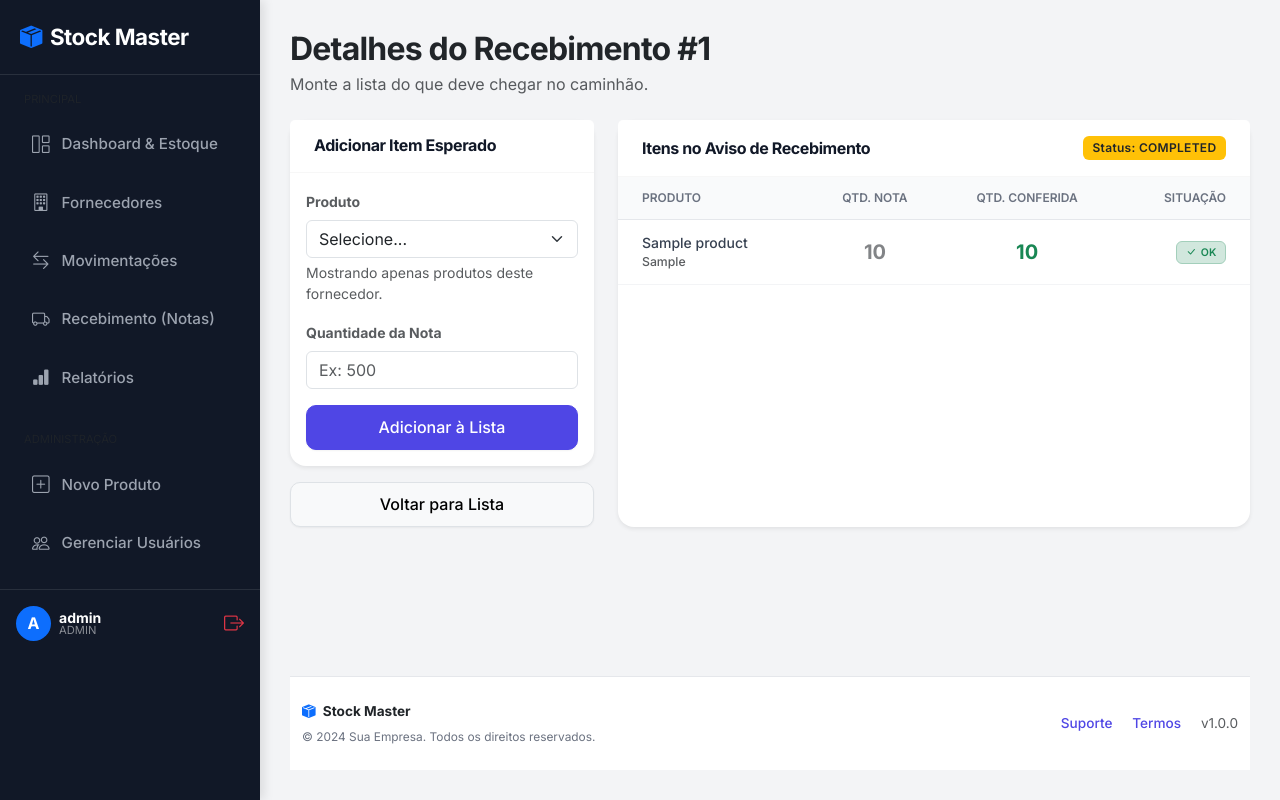
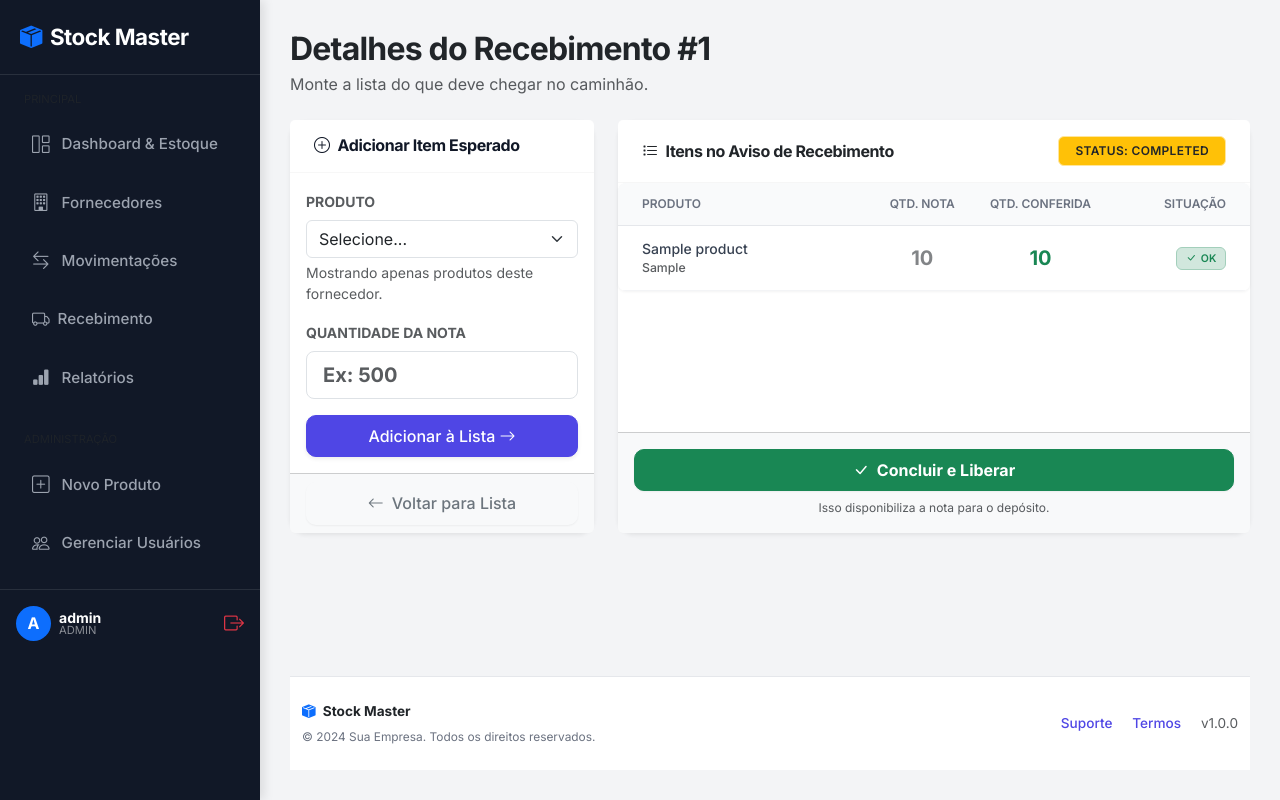
Before and after one commit to EngSivaldo/stock-master-uninter, a Flask app: page /orders/1 in a window 1280 px wide. Run offline with Flask 3, Linux system fonts and the light colour scheme; a user stored in the database is signed in; tables that the repository leaves empty hold one stand-in row (values such as "Sample post").

Commit message:
feat: Ajustes visuais responsivos e validacao de duplicidade no Recebimento (WMS)

```diff
--- a/app/blueprints/inventory/routes.py
+++ b/app/blueprints/inventory/routes.py
@@ -10,6 +10,13 @@ from flask import current_app # Para acessar a config da pasta
 from werkzeug.utils import secure_filename
 
 inventory_bp = Blueprint('inventory', __name__)
+
+# --- NOVIDADE: Injetor de Contadores para o Menu ---
+@inventory_bp.context_processor
+def inject_pending_counts():
+    # Conta quantos pedidos estão esperando conferência
+    pending_count = PurchaseOrder.query.filter_by(status='pending').count()
+    return dict(pending_orders_count=pending_count)
 
 @inventory_bp.route('/')
 @login_required
@@ -350,23 +357,55 @@ def new_order():
 
     if request.method == 'POST':
         supplier_id = request.form.get('supplier_id')
-        invoice_number = request.form.get('invoice_number')
+        invoice_number = request.form.get('invoice_number').strip() # .strip() remove espaços acidentais
 
-        # Cria o Cabeçalho do Pedido
+        # --- TRAVA DE DUPLICIDADE (REFORÇADA) ---
+        # Verifica se JÁ EXISTE um pedido com esse número para esse fornecedor
+        # .count() > 0 é a forma mais rápida de checar existência
+        exists = PurchaseOrder.query.filter_by(
+            supplier_id=supplier_id,
+            invoice_number=invoice_number
+        ).first()
+
+        if exists:
+            flash(f'ERRO CRÍTICO: A Nota Fiscal "{invoice_number}" já está cadastrada para este fornecedor!', 'danger')
+            return render_template('inventory/order_form.html', suppliers=suppliers)
+        # ----------------------------------------
+
+        # Cria o Cabeçalho
         order = PurchaseOrder(
             supplier_id=supplier_id,
             invoice_number=invoice_number,
-            status='pending', # Nasce pendente esperando o caminhão
+            status='pending',
             created_by_id=current_user.id
         )
 
         db.session.add(order)
         db.session.commit()
 
-        # Redireciona para a tela de adicionar itens neste pedido
         return redirect(url_for('inventory.order_details', id=order.id))
 
     return render_template('inventory/order_form.html', suppliers=suppliers)
+
+# --- NOVA ROTA: LIMPEZA INTELIGENTE ---
+@inventory_bp.route('/orders/<int:id>/smart_exit')
+@login_required
+def smart_exit(id):
+    """
+    Se o usuário sair da tela e o pedido estiver vazio, a gente apaga.
+    Se tiver itens, a gente só volta para a lista.
+    """
+    order = PurchaseOrder.query.get_or_404(id)
+
+    # Se não tem itens e ainda está pendente, é LIXO. Apaga.
+    if not order.items and order.status == 'pending':
+        db.session.delete(order)
+        db.session.commit()
+        flash('Recebimento cancelado pois estava vazio.', 'info')
+    else:
+        flash('Recebimento salvo e liberado para conferência.', 'success')
+
+    return redirect(url_for('inventory.orders_list'))
 
 @inventory_bp.route('/orders/<int:id>', methods=['GET', 'POST'])
 @login_required
@@ -398,6 +437,26 @@ def order_details(id):
         return redirect(url_for('inventory.order_details', id=id))
 
     return render_template('inventory/order_details.html', order=order, products=products)
+
+
+@inventory_bp.route('/orders/<int:id>/delete', methods=['POST'])
+@login_required
+def delete_order(id):
+    order = PurchaseOrder.query.get_or_404(id)
+
+    # Só permite excluir se estiver Pendente (segurança)
+    if order.status == 'pending':
+        try:
+            db.session.delete(order)
+            db.session.commit()
+            flash('Recebimento excluído com sucesso.', 'success')
+        except Exception as e:
+            db.session.rollback()
+            flash('Erro ao excluir.', 'danger')
+    else:
+        flash('Não é possível excluir um recebimento já finalizado.', 'warning')
+
+    return redirect(url_for('inventory.orders_list'))
 
 # --- ROTA DE CONFERÊNCIA (USADA PELO FUNCIONÁRIO NO DEPÓSITO) ---
 
--- a/app/templates/base.html
+++ b/app/templates/base.html
@@ -40,7 +40,18 @@
             </a>
 
             <a href="{{ url_for('inventory.orders_list') }}" class="nav-link {% if 'orders' in request.endpoint %}active{% endif %}">
-                <i class="bi bi-truck"></i> Recebimento (Notas)
+                <div class="d-flex w-100 justify-content-between align-items-center">
+                    <div class="d-flex align-items-center">
+                        <i class="bi bi-truck me-2"></i>
+                        Recebimento
+                    </div>
+
+                    {% if pending_orders_count and pending_orders_count > 0 %}
+                    <span class="badge bg-danger rounded-pill shadow-sm animate-pulse" style="font-size: 0.7rem;">
+                        {{ pending_orders_count }}
+                    </span>
+                    {% endif %}
+                </div>
             </a>
 
             <a href="{{ url_for('main.report') }}" class="nav-link {% if request.endpoint == 'main.report' %}active{% endif %}">
--- a/app/templates/inventory/order_details.html
+++ b/app/templates/inventory/order_details.html
@@ -4,15 +4,16 @@
 
 {% block content %}
 <div class="row g-4">
-    <div class="col-md-4">
-        <div class="card border-0 shadow-sm">
+
+    <div class="col-lg-4">
+        <div class="card border-0 shadow-sm sticky-top" style="top: 20px; z-index: 10;">
             <div class="card-header bg-white py-3">
-                <h6 class="mb-0 fw-bold">Adicionar Item Esperado</h6>
+                <h6 class="mb-0 fw-bold"><i class="bi bi-plus-circle me-2"></i>Adicionar Item Esperado</h6>
             </div>
             <div class="card-body">
                 <form method="POST">
                     <div class="mb-3">
-                        <label class="form-label small fw-bold text-muted">Produto</label>
+                        <label class="form-label small fw-bold text-muted text-uppercase">Produto</label>
                         <select name="product_id" class="form-select" required>
                             <option value="">Selecione...</option>
                             {% for p in products %}
@@ -22,35 +23,58 @@
                         <div class="form-text small">Mostrando apenas produtos deste fornecedor.</div>
                     </div>
                     <div class="mb-3">
-                        <label class="form-label small fw-bold text-muted">Quantidade da Nota</label>
-                        <input type="number" name="quantity" class="form-control" placeholder="Ex: 500" required>
+                        <label class="form-label small fw-bold text-muted text-uppercase">Quantidade da Nota</label>
+                        <input type="number" name="quantity" class="form-control form-control-lg fw-bold" placeholder="Ex: 500" required>
                     </div>
                     <div class="d-grid">
-                        <button type="submit" class="btn btn-primary">Adicionar à Lista</button>
+                        <button type="submit" class="btn btn-primary shadow-sm py-2">
+                            Adicionar à Lista <i class="bi bi-arrow-right"></i>
+                        </button>
                     </div>
                 </form>
             </div>
+            <div class="card-footer bg-light">
+                <div class="d-grid">
+                    <a href="{{ url_for('inventory.orders_list') }}" class="btn btn-outline-secondary border-0">
+                        <i class="bi bi-arrow-left me-2"></i>Voltar para Lista
+                    </a>
                 </div>
-
-        <div class="d-grid mt-3">
-            <a href="{{ url_for('inventory.orders_list') }}" class="btn btn-light border">Voltar para Lista</a>
+            </div>
         </div>
     </div>
 
-    <div class="col-md-8">
+    <div class="col-lg-8">
         <div class="card border-0 shadow-sm h-100">
-            <div class="card-header bg-white py-3 d-flex justify-content-between align-items-center">
-                <h6 class="mb-0 fw-bold">Itens no Aviso de Recebimento</h6>
-                <span class="badge bg-warning text-dark">Status: {{ order.status|upper }}</span>
+
+            <div class="card-header bg-white py-3 d-flex flex-column flex-md-row justify-content-between align-items-center gap-3">
+                <h6 class="mb-0 fw-bold text-dark">
+                    <i class="bi bi-list-task me-2"></i>Itens no Aviso de Recebimento
+                </h6>
+
+                <div class="d-flex align-items-center gap-2">
+                    <span class="badge bg-warning text-dark border border-warning-subtle px-3 py-2">
+                        STATUS: {{ order.status|upper }}
+                    </span>
+
+                    {% if order.status == 'pending' %}
+                    <a href="https://wa.me/?text=📦 *Novo Recebimento Cadastrado!*%0A%0AFornecedor: {{ order.supplier.name }}%0ANota: {{ order.invoice_number }}%0A%0APor favor, realize a conferência no sistema."
+                       target="_blank"
+                       class="btn btn-sm btn-success text-white fw-bold shadow-sm d-flex align-items-center">
+                        <i class="bi bi-whatsapp me-2"></i> Avisar Depósito
+                    </a>
+                    {% endif %}
                 </div>
+            </div>
+
             <div class="card-body p-0">
+                <div class="table-responsive">
                     <table class="table align-middle mb-0">
-                    <thead class="bg-light small text-uppercase">
+                        <thead class="bg-light small text-uppercase text-muted">
                             <tr>
-                            <th class="ps-4">Produto</th>
-                            <th class="text-center">Qtd. Nota</th>
-                            <th class="text-center">Qtd. Conferida</th>
-                            <th class="text-end pe-4">Situação</th>
+                                <th class="ps-4" style="min-width: 250px;">Produto</th>
+                                <th class="text-center" style="min-width: 100px;">Qtd. Nota</th>
+                                <th class="text-center" style="min-width: 120px;">Qtd. Conferida</th>
+                                <th class="text-end pe-4" style="min-width: 140px;">Situação</th>
                             </tr>
                         </thead>
                         <tbody>
@@ -67,56 +91,48 @@
 
                                 <td class="text-center fw-bold fs-5">
                                     {% if order.status == 'completed' %}
-
                                         {% if item.quantity_received == item.quantity_expected %}
                                             <span class="text-success">{{ item.quantity_received }}</span>
-
                                         {% elif item.quantity_received < item.quantity_expected %}
-                                        <span class="text-danger">
-                                            {{ item.quantity_received }}
-                                        </span>
-
+                                            <span class="text-danger">{{ item.quantity_received }}</span>
                                         {% else %}
-                                        <span class="text-warning text-dark-emphasis">
-                                            {{ item.quantity_received }}
-                                        </span>
+                                            <span class="text-warning text-dark-emphasis">{{ item.quantity_received }}</span>
                                         {% endif %}
-
                                     {% else %}
-                                    <span class="text-muted">-</span>
+                                        <span class="text-muted opacity-25">-</span>
                                     {% endif %}
                                 </td>
 
                                 <td class="text-end pe-4">
                                     {% if order.status == 'pending' %}
-                                    <span class="badge bg-secondary">Aguardando</span>
+                                        <span class="badge bg-light text-dark border">Aguardando</span>
                                     {% else %}
-
                                         {% if item.quantity_received == item.quantity_expected %}
                                             <span class="badge bg-success-subtle text-success border border-success-subtle">
                                                 <i class="bi bi-check-lg me-1"></i>OK
                                             </span>
-
                                         {% elif item.quantity_received < item.quantity_expected %}
                                             <span class="badge bg-danger-subtle text-danger border border-danger-subtle">
                                                 <i class="bi bi-arrow-down-short me-1"></i>
                                                 Faltou {{ item.quantity_expected - item.quantity_received }}
                                             </span>
-
                                         {% else %}
                                             <span class="badge bg-warning-subtle text-dark border border-warning-subtle">
                                                 <i class="bi bi-arrow-up-short me-1"></i>
                                                 Sobrou {{ item.quantity_received - item.quantity_expected }}
                                             </span>
                                         {% endif %}
-
                                     {% endif %}
                                 </td>
                             </tr>
                             {% else %}
                             <tr>
-                            <td colspan="4" class="text-center py-5 text-muted">
-                                Nenhum item adicionado ainda.
+                                <td colspan="4" class="text-center py-5">
+                                    <div class="text-muted opacity-25 mb-2">
+                                        <i class="bi bi-basket fs-1"></i>
+                                    </div>
+                                    <p class="text-muted fw-bold mb-0">Lista vazia.</p>
+                                    <small class="text-muted">Use o formulário ao lado para adicionar itens.</small>
                                 </td>
                             </tr>
                             {% endfor %}
@@ -124,6 +140,49 @@
                     </table>
                 </div>
             </div>
+
+            <div class="card-footer bg-light p-3">
+                <div class="d-grid gap-2">
+                    {% if order.items|length > 0 %}
+                        <a href="{{ url_for('inventory.smart_exit', id=order.id) }}" class="btn btn-success fw-bold py-2">
+                            <i class="bi bi-check-lg me-2"></i>Concluir e Liberar
+                        </a>
+                        <small class="text-muted text-center" style="font-size: 0.75rem;">
+                            Isso disponibiliza a nota para o depósito.
+                        </small>
+                    {% else %}
+                        <a href="{{ url_for('inventory.smart_exit', id=order.id) }}" class="btn btn-outline-danger border-0 py-2">
+                            <i class="bi bi-trash me-2"></i>Cancelar Recebimento
+                        </a>
+                        <small class="text-muted text-center" style="font-size: 0.75rem;">
+                            Nenhum item adicionado. O pedido será excluído.
+                        </small>
+                    {% endif %}
                 </div>
             </div>
+
+        </div>
+    </div>
+</div>
+
+<audio id="alertSound" src="https://actions.google.com/sounds/v1/alarms/beep_short.ogg" preload="auto"></audio>
+
+<script>
+    document.addEventListener('DOMContentLoaded', function() {
+        let currentPending = {{ pending_orders_count if pending_orders_count else 0 }};
+        let lastPending = localStorage.getItem('lastPendingCount');
+
+        if (currentPending > 0 && currentPending > (lastPending || 0)) {
+            let audio = document.getElementById('alertSound');
+            audio.play().catch(e => console.log("Áudio bloqueado pelo navegador até primeira interação"));
+            alert("🔔 Atenção: Novo Recebimento Disponível para Conferência!");
+        }
+
+        localStorage.setItem('lastPendingCount', currentPending);
+
+        setTimeout(function() {
+            window.location.reload();
+        }, 30000);
+    });
+</script>
 {% endblock %}
--- a/app/templates/inventory/orders_list.html
+++ b/app/templates/inventory/orders_list.html
@@ -47,6 +47,11 @@
                             <a href="{{ url_for('inventory.order_details', id=order.id) }}" class="btn btn-sm btn-light border text-muted ms-1" title="Editar Nota">
                                 <i class="bi bi-pencil"></i>
                             </a>
+                            <form action="{{ url_for('inventory.delete_order', id=order.id) }}" method="POST" onsubmit="return confirm('Tem certeza que deseja excluir este recebimento?');" style="display:inline;">
+                                <button type="submit" class="btn btn-sm btn-outline-danger border-0" title="Excluir">
+                                    <i class="bi bi-trash"></i>
+                                </button>
+                            </form>
                             {% endif %}
 
                         {% else %}
--- a/run.py
+++ b/run.py
@@ -74,4 +74,4 @@ seed_database()
 # ---------------------------------
 
 if __name__ == '__main__':
-    app.run(debug=True)
+    app.run(debug=True, host='0.0.0.0')
```
Lines whose indentation alone changed are shown as unchanged.
